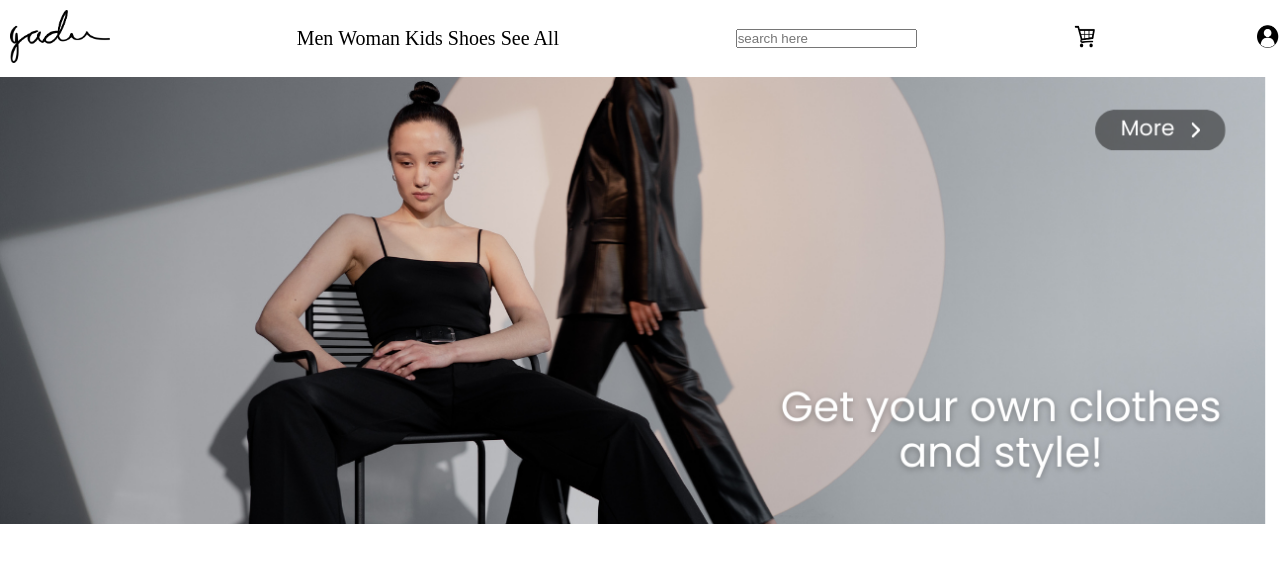
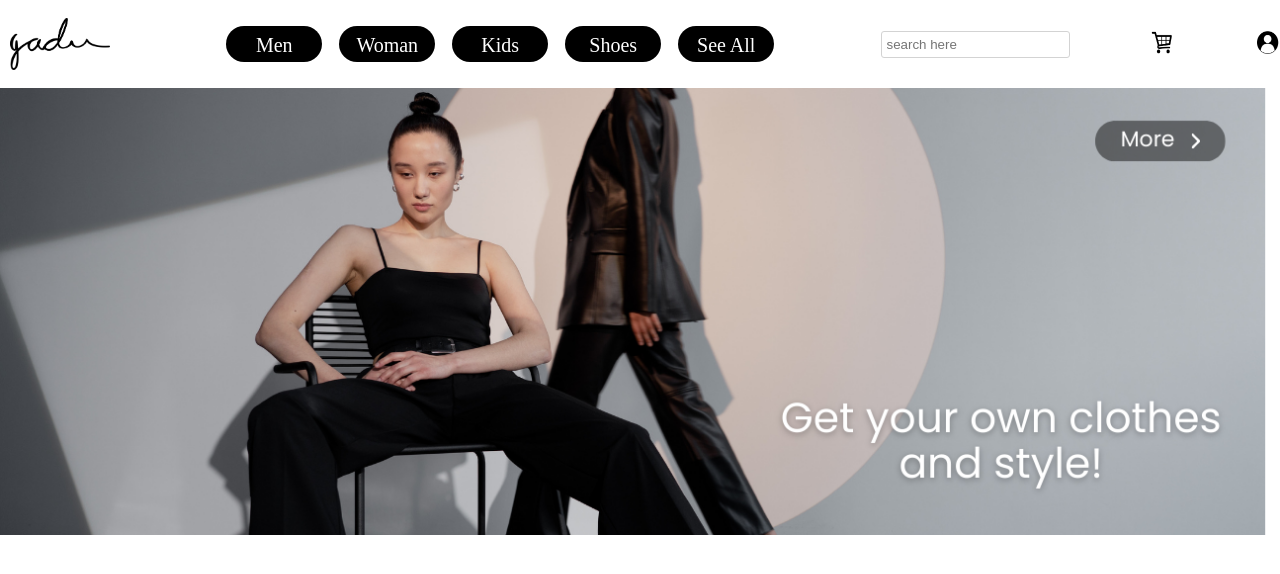
Before and after one commit to vilela00/gadu, a plain HTML site: page index.html in a window 1280 px wide. Drawn offline with Linux system fonts and the light colour scheme.

Commit message:
add: new feat

```diff
--- a/index.html
+++ b/index.html
@@ -3,40 +3,31 @@
 <head>
     <meta charset="UTF-8">
     <meta name="viewport" content="width=device-width, initial-scale=1.0">
+    <link rel="icon" href="./img/favicon.png">
     <link rel="stylesheet" href="./style.css">
     <title>Gadu Fashion E-Commerce</title>
 </head>
 <body>
-    <header>
-        <div class="img_logo">
-            <img src="./img/logo.png" width="100px" alt="">
-        </div>
-        <div class="menu_header">
-            <nav id="header">
-                <ul id="menu_header">
-                    <li><a href="">Men</a></li>
-                    <li><a href="">Woman</a></li>
-                    <li><a href="">Kids</a></li>
-                    <li><a href="">Shoes</a></li>
-                    <li><a href="">See All</a></li>
+    <header class="header">
+        <div class="header__menu">
+            <img src="./img/logo.png" width="100px" alt="" class="header__logo">
+            <nav class="header__nav">
+                <ul class="header__list">
+                    <li class="header__menu_button"><a href="">Men</a></li>
+                    <li class="header__menu_button"><a href="">Woman</a></li>
+                    <li class="header__menu_button"><a href="">Kids</a></li>
+                    <li class="header__menu_button"><a href="">Shoes</a></li>
+                    <li class="header__menu_button"><a href="">See All</a></li>
                 </ul>
             </nav>
-        </div>
-        <div>
-            <input type="search" name="buscar" placeholder="search here">
-        </div>
-        <div>
-           <a href=""><img src="./img/cart_icon.png" width="25px" height="25px" alt=""></a>
-        </div>
-        <div>
-            <a href=""><img src="./img/user_icon.png" width="25px" height="25px" alt=""></a>
+            <input type="search" name="buscar" placeholder="search here" class="header__search">
+            <a href=""><img src="./img/cart_icon.png" width="25px" height="25px" alt="" class="header__cart_icon"></a>
+            <a href=""><img src="./img/user_icon.png" width="25px" height="25px" alt="" class="header__login_icon"></a>
         </div>
     </header>
 
-    <section>
-        <div class="banner_home">
-            <a href=""><img src="./img/banner_home_1.png" alt=""></a>
-        </div>
+    <section class="banner_home">
+        <a href=""><img src="./img/banner_home_1.png" alt="" class="banner_home__teste"></a>
     </section>
 </body>
 </html>
--- a/style.css
+++ b/style.css
@@ -3,34 +3,51 @@
     padding: 0;
 }
 
-.img_logo {
-    padding: 10px;
-}
-
-header, #menu_header {
+.header__menu {
     display: flex;
     justify-content: space-between;
     align-items: center;
     gap: 5px;
 }
 
-.menu_header {
+.header__logo {
+    padding: 10px;
+}
+
+.header__list {
+    display: flex;
+    justify-content: space-between;
+    align-items: center;
+    gap: 5px;
     font-size: 20px;
     padding: 20px;
+    list-style: none;
+
 }
 
-.menu_header ul li {
-    list-style: none;
+.header__list a {
+    text-decoration: none;
+    color: #ffffff;
 }
 
-.menu_header ul li a {
-    text-decoration: none;
-    list-style: none;
-    color: #000000;
+.header__list a:hover {
+    color: rgb(107, 107, 107);
 }
 
-.menu_header ul li a:hover {
-    color: rgb(107, 107, 107);
+.header__menu_button {
+    background-color: #000000;
+    border-radius: 60px;
+    padding: 8px;
+    margin: 6px;
+    width: 80px;
+    height: 20px;
+    text-align: center;
+}
+
+.header__search {
+    padding: 5px;
+    border-radius: 3px;
+    border: 1px solid lightgray;
 }
 
 .banner_home a img {
```
Also changed, not shown: img/favicon.png (added).
